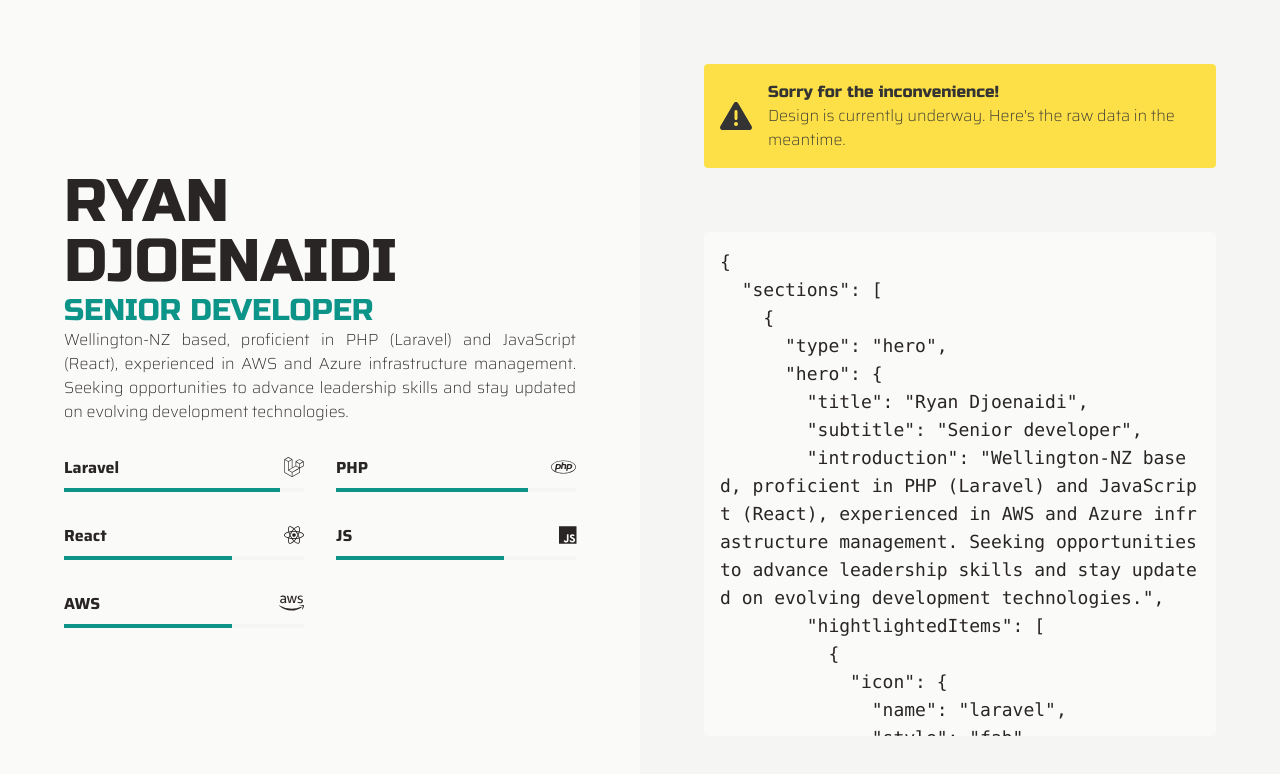
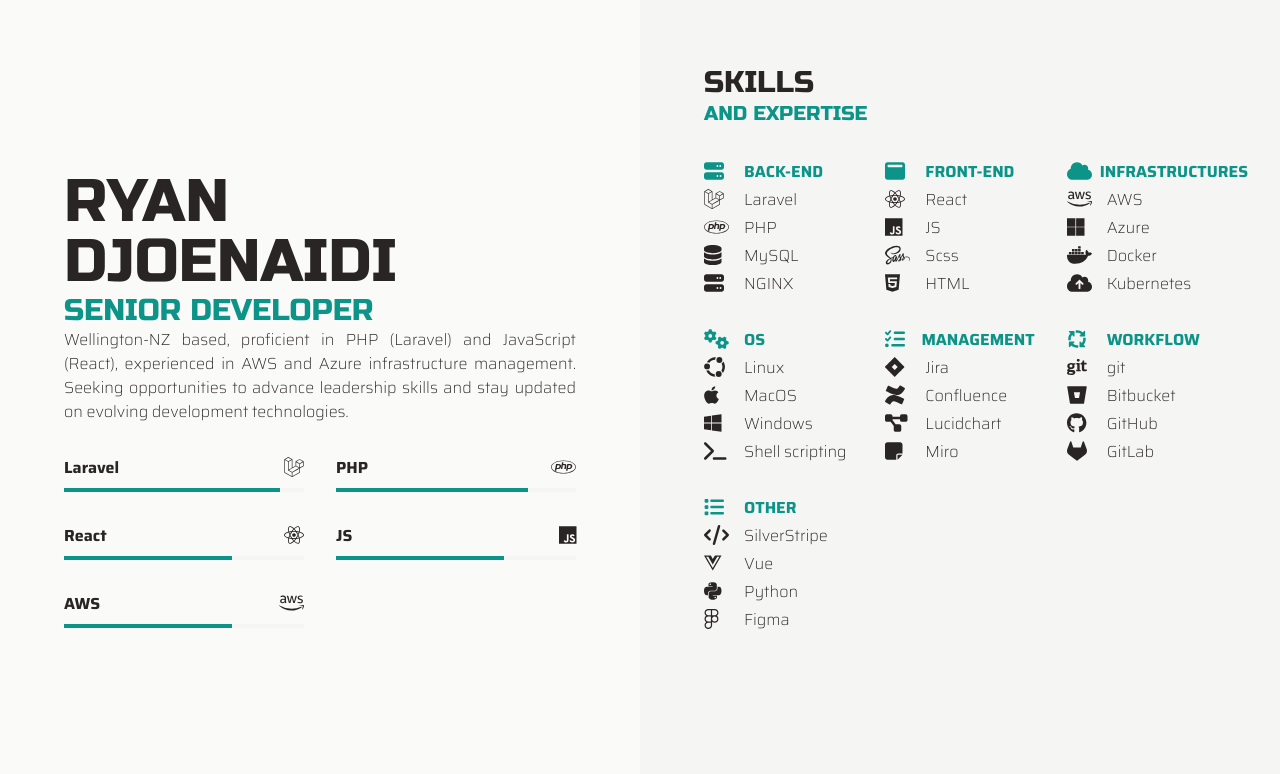
Before and after one commit to scaventum/ryandj, a Next.js app: page / in a window 1280 px wide. Shown: the top 774 px of the page. Built offline with nearby package versions, Linux system fonts and the light colour scheme.

Commit message:
Categorised items component

```diff
--- a/app/[constants]/sections.tsx
+++ b/app/[constants]/sections.tsx
@@ -1,5 +1,6 @@
 const SECTIONS = {
   HERO: "hero",
+  CATEGORISED_ITEMS: "categorised-items",
 };
 
 export default SECTIONS;
--- /dev/null
+++ b/app/[sections]/categorisedItems.tsx
@@ -0,0 +1,108 @@
+import { Russo_One } from "next/font/google";
+
+import type { IconProps } from "@components/icon";
+import Icon from "@components/icon";
+
+// fonts
+const russoOne = Russo_One({ subsets: ["latin"], weight: "400" });
+
+// proptypes
+export type CategorisedItemsProps = {
+  titling?: {
+    title?: string;
+    subtitle?: string;
+  };
+  items?: Array<{
+    icon?: IconProps;
+    label: string;
+    rating?: number;
+    items?: Array<{
+      icon?: IconProps;
+      label: string;
+      rating?: number;
+    }>;
+  }>;
+};
+
+// component
+const CategorisedItems = ({ titling, items }: CategorisedItemsProps) => {
+  return (
+    <section
+      className={[
+        "p-8",
+        "sm:p-16",
+        "flex",
+        "flex-col",
+        "gap-4",
+        "md:gap-8",
+      ].join(" ")}
+    >
+      <div>
+        {titling?.title && (
+          <h3 className={[russoOne.className, "text-3xl"].join(" ")}>
+            {titling.title.toUpperCase()}
+          </h3>
+        )}
+        {titling?.subtitle && (
+          <h4
+            className={[russoOne.className, "text-xl", "text-accent"].join(" ")}
+          >
+            {titling.subtitle.toUpperCase()}
+          </h4>
+        )}
+      </div>
+      <div
+        className={[
+          "grid",
+          "sm:grid-cols-3",
+          "md:grid-cols-1",
+          "lg:grid-cols-2",
+          "xl:grid-cols-3",
+          "gap-4",
+          "sm:gap-8",
+        ].join(" ")}
+      >
+        {items?.map(({ icon, label, items }, index) => (
+          <div key={index} className={["flex", "flex-col", "gap-1"].join(" ")}>
+            <div
+              className={[
+                "flex",
+                "justify-start",
+                "gap-2",
+                "font-bold",
+                "text-accent",
+                "items-center",
+              ].join(" ")}
+            >
+              <div className={["w-8"].join(" ")}>
+                <Icon {...icon!} size="lg" />
+              </div>
+              <h4 className={[].join(" ")}>{label?.toUpperCase()}</h4>
+            </div>
+            <div
+              key={index}
+              className={["flex", "flex-col", "gap-1"].join(" ")}
+            >
+              {items?.map(({ icon, label }, index) => {
+                return (
+                  <div key={index} className={["flex", "flex-col"].join(" ")}>
+                    {icon && (
+                      <div className={["flex", "gap-2"].join(" ")}>
+                        <div className={["w-8"].join(" ")}>
+                          <Icon {...icon} size="lg" />
+                        </div>
+                        <span className={[].join(" ")}>{label}</span>
+                      </div>
+                    )}
+                  </div>
+                );
+              })}
+            </div>
+          </div>
+        ))}
+      </div>
+    </section>
+  );
+};
+
+export default CategorisedItems;
--- a/app/page.tsx
+++ b/app/page.tsx
@@ -1,12 +1,8 @@
-import { Russo_One } from "next/font/google";
-
 import data from "@data/index";
-
-import Icon from "@components/icon";
-import Hero from "@sections/hero";
 import SECTIONS from "@constants/sections";
 
-const russoOne = Russo_One({ subsets: ["latin"], weight: "400" });
+import Hero from "@sections/hero";
+import CategorisedItems from "@sections/categorisedItems";
 
 export default function Home() {
   // helpers
@@ -18,57 +14,24 @@ export default function Home() {
       {hero && <Hero hero={hero.hero!} />}
       <section
         className={[
-          "p-8",
-          "sm:p-16",
           "flex",
           "flex-col",
-          "gap-8",
-          "md:gap-16",
-          "h-screen",
+          "md:h-screen",
           "bg-background-secondary",
+          "md:overflow-auto",
         ].join(" ")}
       >
-        <section
-          className={[
-            "flex-none",
-            "rounded",
-            "p-4",
-            "bg-yellow-300",
-            "flex",
-            "gap-x-4",
-            "items-center",
-            "text-[#333333]",
-          ].join(" ")}
-        >
-          <Icon style="fas" name="warning" size="2xl" />
-          <div>
-            <h3 className={[russoOne.className, "font-bold"].join(" ")}>
-              Sorry for the inconvenience!
-            </h3>
-            <span>
-              Design is currently underway. Here&apos;s the raw data in the
-              meantime.
-            </span>
-          </div>
-        </section>
-        <section className={["grow", "min-h-0"].join(" ")}>
-          <pre
-            className={[
-              "h-full",
-              "w-full",
-              "rounded",
-              "bg-background",
-              "p-4",
-              "whitespace-pre-wrap",
-              "break-all",
-              "overflow-y-auto",
-              "text-xs",
-              "lg:text-lg",
-            ].join(" ")}
-          >
-            {JSON.stringify(data, null, 2)}
-          </pre>
-        </section>
+        {sections.map((section, index) => {
+          if (section.type === SECTIONS.CATEGORISED_ITEMS) {
+            return (
+              <CategorisedItems
+                key={index}
+                titling={section.titling}
+                items={section.categorisedItems}
+              />
+            );
+          }
+        })}
       </section>
     </main>
   );
--- a/data/index.tsx
+++ b/data/index.tsx
@@ -57,7 +57,7 @@ const data = {
         title: "Skills",
         subtitle: "And expertise",
       },
-      items: [
+      categorisedItems: [
         {
           icon: {
             name: "server",
@@ -90,20 +90,6 @@ const data = {
             },
             {
               icon: {
-                name: "cube",
-              },
-              label: "Composer",
-              rating: 7,
-            },
-            {
-              icon: {
-                name: "terminal",
-              },
-              label: "Artisan",
-              rating: 8,
-            },
-            {
-              icon: {
                 name: "server",
               },
               label: "NGINX",
@@ -132,6 +118,22 @@ const data = {
                 style: "fab",
               },
               label: "JS",
+              rating: 7,
+            },
+            {
+              icon: {
+                name: "sass",
+                style: "fab",
+              },
+              label: "Scss",
+              rating: 7,
+            },
+            {
+              icon: {
+                name: "html5",
+                style: "fab",
+              },
+              label: "HTML",
               rating: 7,
             },
           ],
@@ -167,6 +169,13 @@ const data = {
               label: "Docker",
               rating: 7,
             },
+            {
+              icon: {
+                name: "cloud-arrow-up",
+              },
+              label: "Kubernetes",
+              rating: 7,
+            },
           ],
         },
         {
@@ -174,7 +183,7 @@ const data = {
             name: "gears",
           },
           category: "operation-system",
-          label: "Operation Systems",
+          label: "OS",
           items: [
             {
               icon: {
@@ -182,6 +191,29 @@ const data = {
                 style: "fab",
               },
               label: "Linux",
+              rating: 6,
+            },
+            {
+              icon: {
+                name: "apple",
+                style: "fab",
+              },
+              label: "MacOS",
+              rating: 6,
+            },
+            {
+              icon: {
+                name: "windows",
+                style: "fab",
+              },
+              label: "Windows",
+              rating: 6,
+            },
+            {
+              icon: {
+                name: "terminal",
+              },
+              label: "Shell scripting",
               rating: 6,
             },
           ],
@@ -207,6 +239,20 @@ const data = {
                 style: "fab",
               },
               label: "Confluence",
+              rating: 8,
+            },
+            {
+              icon: {
+                name: "diagram-project",
+              },
+              label: "Lucidchart",
+              rating: 8,
+            },
+            {
+              icon: {
+                name: "note-sticky",
+              },
+              label: "Miro",
               rating: 8,
             },
           ],
@@ -242,6 +288,14 @@ const data = {
               label: "GitHub",
               rating: 6,
             },
+            {
+              icon: {
+                name: "gitlab",
+                style: "fab",
+              },
+              label: "GitLab",
+              rating: 6,
+            },
           ],
         },
         {
@@ -260,13 +314,6 @@ const data = {
             },
             {
               icon: {
-                name: "code",
-              },
-              label: "CodeIgniter",
-              rating: 5,
-            },
-            {
-              icon: {
                 name: "vuejs",
                 style: "fab",
               },
@@ -275,11 +322,19 @@ const data = {
             },
             {
               icon: {
-                name: "gitlab",
+                name: "python",
                 style: "fab",
               },
-              label: "GitLab",
+              label: "Python",
               rating: 5,
+            },
+            {
+              icon: {
+                name: "figma",
+                style: "fab",
+              },
+              label: "Figma",
+              rating: 7,
             },
           ],
         },
```
Also changed, not shown: app/[sections]/hero.tsx (+5 -3 lines).
